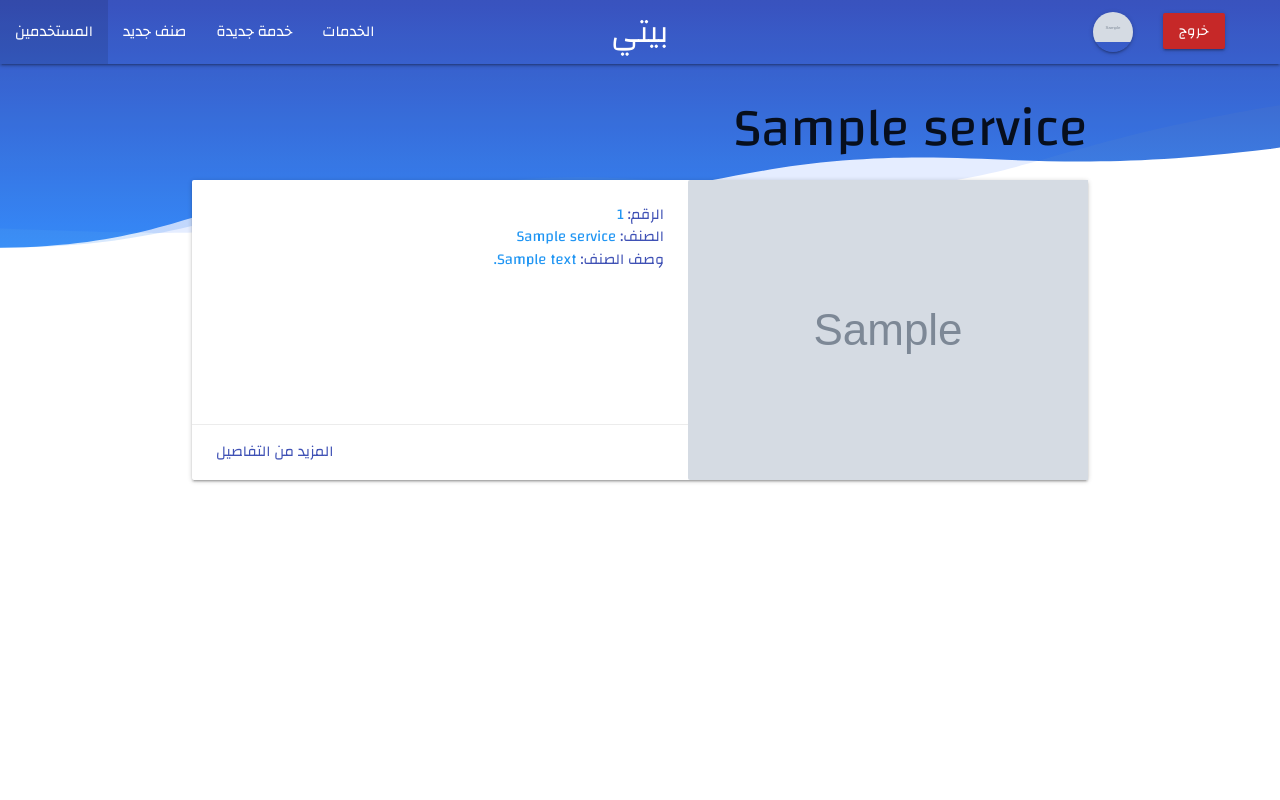
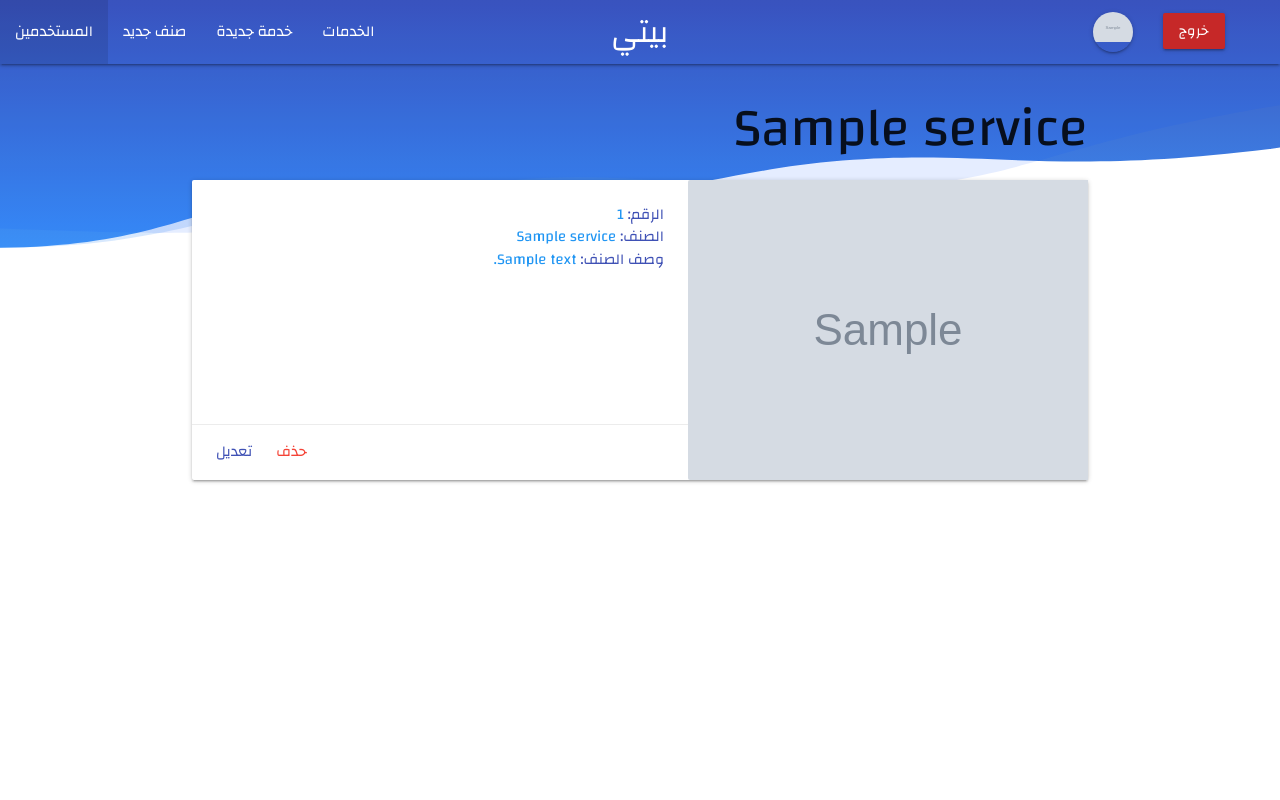
Before and after one commit to Adetec/home-service, a Flask app: page /service/1 in a window 1280 px wide. Run offline with Flask 2, Linux system fonts and the light colour scheme; a user stored in the database is signed in; tables that the repository leaves empty hold one stand-in row (values such as "Sample post"); grey boxes marked "Sample" are stand-in pictures.

Commit message:
feat: Update category & service crud buttons with authorization

```diff
--- a/application/templates/category.html
+++ b/application/templates/category.html
@@ -17,7 +17,12 @@
                         </ul>
                     </div>
                     <div class="card-action">
+                        {% if current_user.user_type == 'admin' %}
+                            <a class="indigo-text left" href="{{ url_for('update_category', id=category.id) }}">تعديل</a>
+                            <a class="red-text left" href="#">حذف</a>
+                        {% else %}
                             <a class="indigo-text left" href="#">المزيد من التفاصيل</a>
+                        {% endif %}
                     </div>
                 </div>
             </div>
--- a/application/templates/service.html
+++ b/application/templates/service.html
@@ -17,7 +17,12 @@
                         </ul>
                     </div>
                     <div class="card-action">
+                        {% if current_user.user_type == 'admin' or current_user.id == service.user_id %}
+                            <a class="indigo-text left" href="{{ url_for('update_service', id=service.id) }}">تعديل</a>
+                            <a class="red-text left" href="#">حذف</a>
+                        {% else %}
                             <a class="indigo-text left" href="#">المزيد من التفاصيل</a>
+                        {% endif %}
                     </div>
                 </div>
             </div>
```
Lines whose indentation alone changed are shown as unchanged.
